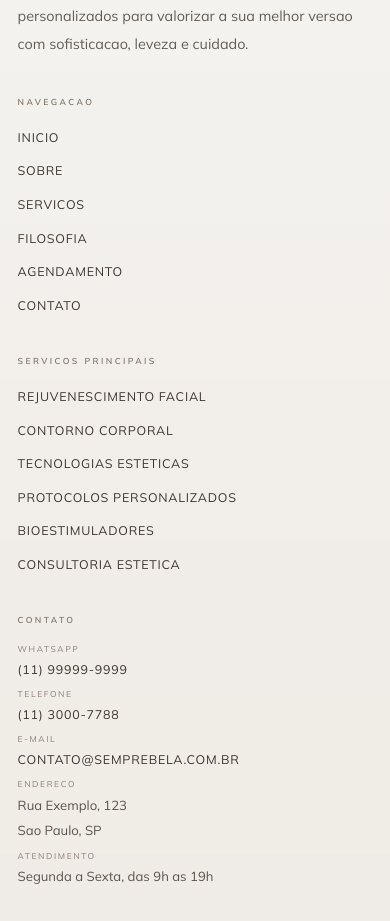
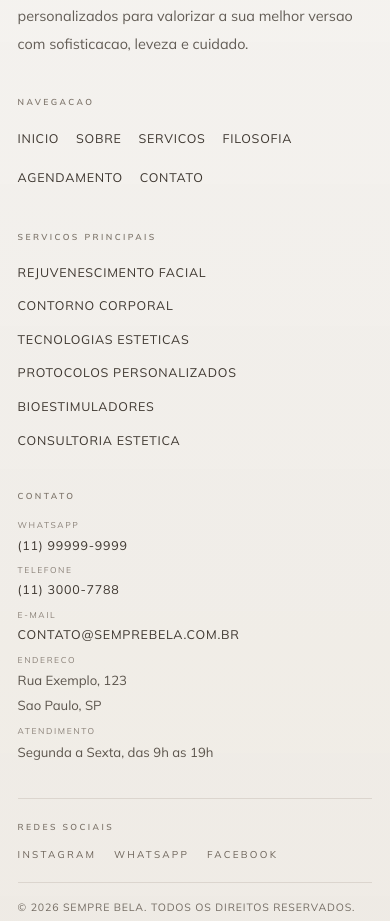
Before and after one commit to henrydev1610/clinica-estetica, a React (Vite) app: page / in a window 390 px wide. Shown: the part 4682-5603 px from the top of the page. Built offline with nearby package versions, Linux system fonts and the light colour scheme.

Commit message:
Make footer navigation horizontal on mobile

```diff
--- a/src/components/SiteFooter.jsx
+++ b/src/components/SiteFooter.jsx
@@ -54,7 +54,7 @@ export default function SiteFooter({ isInnerPage }) {
             <p className="footer-brand-description">{clinicInfo.description}</p>
           </section>
 
-          <nav className="footer-column" aria-label="Navegacao do rodape">
+          <nav className="footer-column footer-nav" aria-label="Navegacao do rodape">
             <p className="footer-column-title">Navegacao</p>
             <ul className="footer-list">
               {navigationLinks.map((item) => (
--- a/src/styles.css
+++ b/src/styles.css
@@ -1000,6 +1000,24 @@ blockquote {
   color: #7f5d2d;
 }
 
+.footer-nav .footer-list {
+  display: flex;
+  flex-direction: row;
+  flex-wrap: wrap;
+  align-items: center;
+  gap: 0.52rem 1.05rem;
+}
+
+.footer-nav .footer-list li {
+  flex: 0 0 auto;
+}
+
+.footer-nav .footer-list a {
+  display: inline-flex;
+  align-items: center;
+  min-height: 1.9rem;
+}
+
 .footer-contact {
   font-style: normal;
 }
@@ -1159,6 +1177,11 @@ blockquote {
   .footer-main-grid {
     grid-template-columns: 1.25fr 1fr;
     gap: 2.6rem 2rem;
+  }
+
+  .footer-nav .footer-list {
+    display: grid;
+    gap: 0.5rem;
   }
 }
 
```
